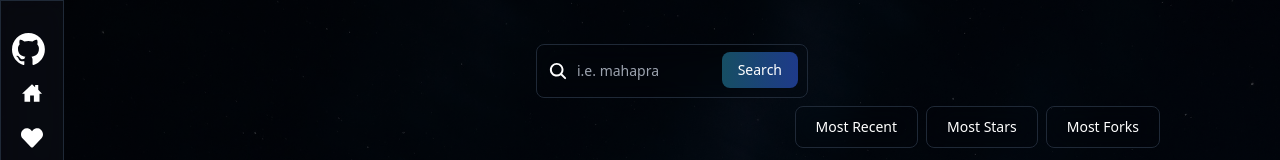
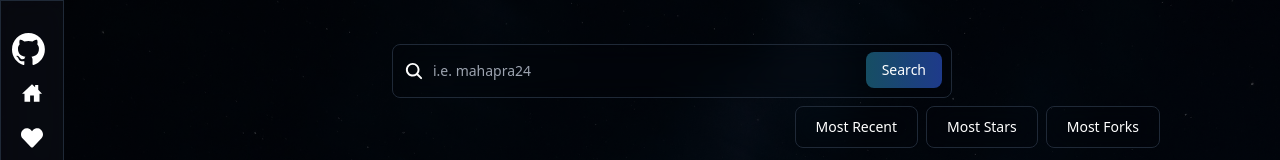
Before and after one commit to mahapara24/github-log-mern, a React (Vite) app in the folder frontend/: page / in a window 1280 px wide. Shown: the top 160 px of the page. Built offline with nearby package versions, Linux system fonts and the light colour scheme; no server answers; the HTML template or start-up script is replaced by a standard one.

Commit message:
Search funtionality added

```diff
--- a/frontend/src/components/Search.jsx
+++ b/frontend/src/components/Search.jsx
@@ -1,9 +1,13 @@
-import React from "react";
+import React, { useState } from "react";
 import { IoSearch } from "react-icons/io5";
 
-const Search = () => {
+const Search = ({ onSearch }) => {
+  const [username, setUsername] = useState("");
   return (
-    <form className="max-w-xl mx-auto p-2 sm:w-72">
+    <form
+      className="max-w-xl mx-auto p-2 "
+      onSubmit={(e) => onSearch(e, username)}
+    >
       <label
         htmlFor="default-search"
         className="mb-2 text-sm font-medium text-gray-900 sr-only"
@@ -18,8 +22,10 @@ const Search = () => {
           type="search"
           id="default-search"
           className="block w-full p-4 ps-10 text-sm rounded-lg bg-glass focus:ring-blue-500 focus:border-blue-500 bg-transparent focus:bg-transparent "
-          placeholder="i.e. mahapra"
+          placeholder="i.e. mahapra24"
           required
+          value={username}
+          onChange={(e) => setUsername(e.target.value)}
         />
         <button
           type="submit"
--- a/frontend/src/pages/HomePage.jsx
+++ b/frontend/src/pages/HomePage.jsx
@@ -12,11 +12,12 @@ const HomePage = () => {
   const [loading, setLoading] = useState(false);
   const [sortType, setSortType] = useState("fork");
 
-  const getUserProfileAndRepose = useCallback(async () => {
+  const getUserProfileAndRepose = useCallback(
+    async (username = "mahapara24") => {
       setLoading(true);
       try {
         const userResponse = await fetch(
-        "https://api.github.com/users/mahapara24"
+          `https://api.github.com/users/${username}`
         );
         const userProfile = await userResponse.json();
         setUserProfile(userProfile);
@@ -26,20 +27,36 @@ const HomePage = () => {
         setRepos(repos);
         console.log("Useprofile:", userProfile);
         console.log("repos:", repos);
+        return { userProfile, repos };
       } catch (error) {
         toast.error(error.message);
       } finally {
         setLoading(false);
       }
-  }, []);
+    },
+    []
+  );
 
   useEffect(() => {
     getUserProfileAndRepose();
   }, [getUserProfileAndRepose]);
 
+  const onSearch = async (e, username) => {
+    e.preventDefault();
+
+    setLoading(true);
+    setRepos([]);
+    setUserProfile(null);
+
+    const { userProfile, repos } = await getUserProfileAndRepose(username);
+    setUserProfile(userProfile);
+    setRepos(repos);
+    setLoading(false);
+  };
+
   return (
     <div className="m-4">
-      <Search />
+      <Search onSearch={onSearch} />
       <SortRepos />
       <div className="flex gap-4 flex-col lg:flex-row justify-center item-start">
         {userProfile && !loading && <ProfileInfo userProfile={userProfile} />}
```
Lines whose indentation alone changed are shown as unchanged.
